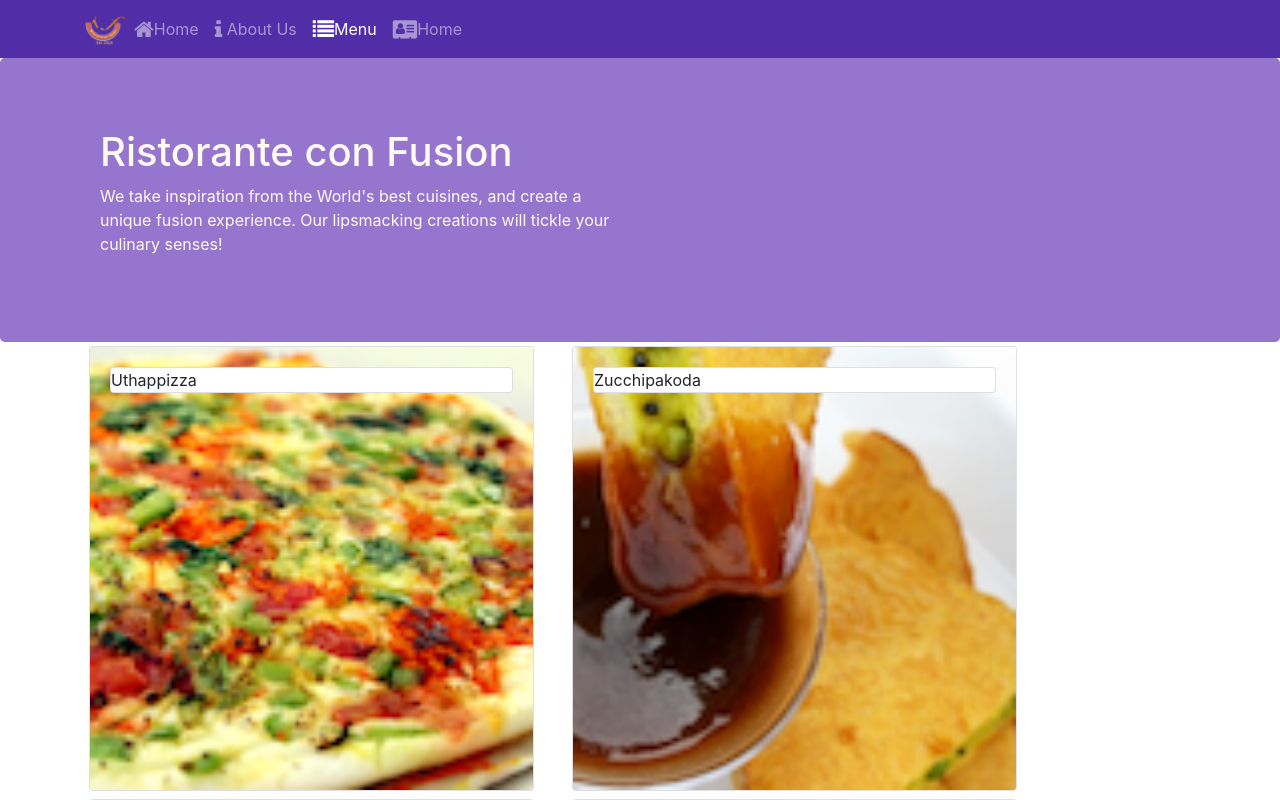
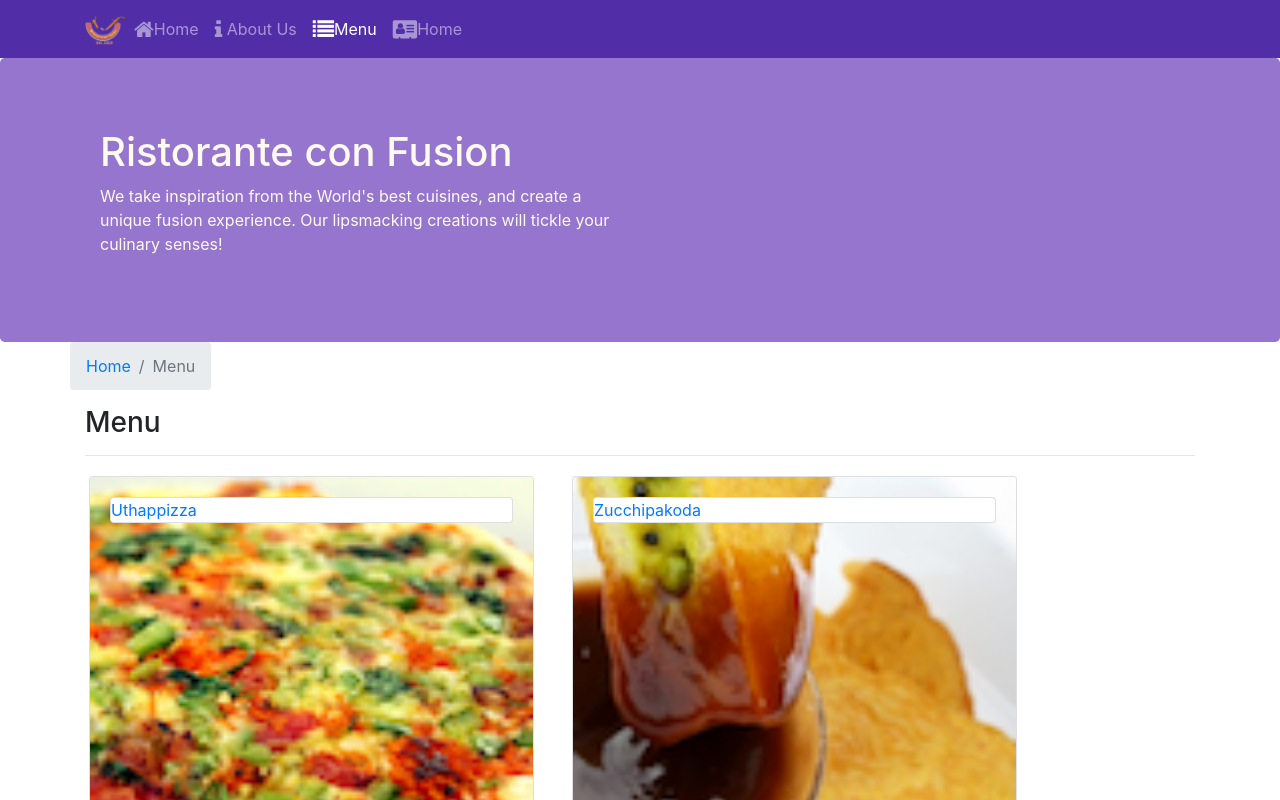
Before and after one commit to muskanjaiswal10/Restaurant_Site, a React (Create React App) app: page /menu in a window 1280 px wide. Shown: the top 800 px of the page. Built offline with nearby package versions, Linux system fonts and the light colour scheme.

Commit message:
'Singlepageapplication2'

```diff
--- a/src/components/ContactComponent.js
+++ b/src/components/ContactComponent.js
@@ -1,8 +1,19 @@
 import React from 'react';
-
+import {Breadcrumb, BreadcrumbItem } from 'reactstrap';
+import { Link } from 'react-router-dom';
 function Contact(props) {
     return(
         <div className="container">
+             <div className="row">
+                <Breadcrumb>
+                <BreadcrumbItem><Link to='/home'>Home</Link></BreadcrumbItem>
+                <BreadcrumbItem active>Contactus</BreadcrumbItem>
+                </Breadcrumb>
+                <div className="col-12">
+                    <h3>Contact Us</h3>
+                    <hr />
+                </div>
+            </div>
             <div className="row row-content">
                 <div className="col-12">
                 <h3>Location Information</h3>
--- a/src/components/DishdetailComponent.js
+++ b/src/components/DishdetailComponent.js
@@ -1,6 +1,6 @@
 import React from 'react';
-import { Card, CardImg,CardText, CardBody, CardTitle } from 'reactstrap';
-
+import { Card, CardImg,CardText, CardBody, CardTitle, Breadcrumb, BreadcrumbItem } from 'reactstrap';
+import{ Link } from 'react-router-dom';
 
 
 
@@ -40,19 +40,22 @@
     }
 
      const DishDetail= (props)=>{
-
-
-
         if (props.dish) {
             return (
                 <div className="container">
-                    <div className="row">
-                    <div className="col-12 col-md-5 m-1">
-                        <RenderDish dish={props.dish}/>
+                    < div className="row">
+                   <Breadcrumb>
+                     <BreadcrumbItem><Link to='/menu'>Menu</Link></BreadcrumbItem>
+                    <BreadcrumbItem active>{props.dish.name}</BreadcrumbItem>
+                    </Breadcrumb>
+                    <div className="col-12">
+                    <h3>{props.dish.name}</h3>
+                    <hr />
                     </div>
-                    <div className="col-12 col-md-5 m-1">
-                        <RenderComments comments={props.dish.comments} />
                     </div>
+                    < div className="row">
+                    <RenderDish dish={props.dish}/>
+                    <RenderComments comments={props.comments} />
                     </div>
 
                 </div>
--- a/src/components/MainComponent.js
+++ b/src/components/MainComponent.js
@@ -34,6 +34,14 @@
           />
         );
       }
+      const DishWithId =({match}) =>{
+        return(
+        <DishDetail dish={this.state.dishes.filter((dish) => dish.id === parseInt(match.params.dishId,10))[0]}
+       comments= {this.state.comments.filter((comment) => comment.dishId === parseInt(match.params.dishId,10))}
+        />
+        );
+
+      }
       return (
 
         <div className="App">
@@ -42,6 +50,7 @@
           <Switch>
             <Route path ='/home' component={HomePage}/>
             <Route exact path ="/menu" component={()=> <Menu dishes={this.state.dishes}/>}/>
+            <Route path="/menu/:dishId" component={DishWithId} />
             <Route exact path ="/contactus" component={Contact}/>
             <Redirect to="/home"/>
           </Switch>
--- a/src/components/MenuComponent.js
+++ b/src/components/MenuComponent.js
@@ -1,14 +1,17 @@
 import React from 'react';
-import { Card, CardImg, CardImgOverlay} from 'reactstrap';
-
+import { Card, CardImg, CardImgOverlay, CardTitle, Breadcrumb, BreadcrumbItem } from 'reactstrap';
+import{ Link } from 'react-router-dom';
      function RenderMenuItem({dish,onClick}){
          return(
-            <Card onClick={()=>onClick(dish.id)}>
+            <Card >
+                <Link to={`/menu/${dish.id}`} >
             <CardImg width="100%" src={dish.image} alt={dish.name} />
             <CardImgOverlay>
             <Card title>{dish.name}</Card>
             </CardImgOverlay>
+            </Link>
             </Card>
+
 
          )
      }
@@ -17,12 +20,22 @@
         return (
 
                 <div key={dish.id}  className="col-12 col-md-5 m-1">
-                <RenderMenuItem dish={dish} onClick={props.onClick}/>
+                <RenderMenuItem dish={dish} />
                 </div>
         );
     });
     return (
         <div className="container">
+            <div className="row">
+                <Breadcrumb>
+                <BreadcrumbItem><Link to='/home'>Home</Link></BreadcrumbItem>
+                <BreadcrumbItem active>Menu</BreadcrumbItem>
+                </Breadcrumb>
+                <div className="col-12">
+                    <h3>Menu</h3>
+                    <hr />
+                </div>
+            </div>
             <div className="row">
                 {menu}
             </div>
```
